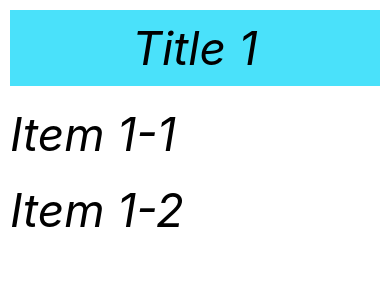
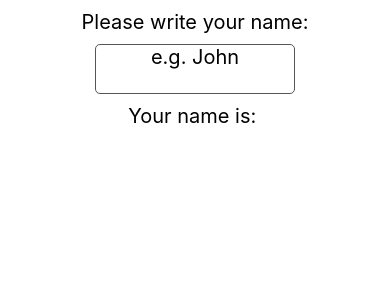
Before and after one commit to KeithRussel/react-native-practice, a React Native app: screen / in a window 390 px wide. Shown: the top 300 px of the page. Built offline with nearby package versions, Linux system fonts and the light colour scheme.

Commit message:
Text Input & Keyboard Component

```diff
--- a/App.js
+++ b/App.js
@@ -1,117 +1,43 @@
 import React, {useState} from 'react';
 // import type {Node} from 'react';
-import {FlatList, RefreshControl, ScrollView, SectionList, StyleSheet, Text, View} from 'react-native';
+import {StyleSheet, Text, TextInput, View} from 'react-native';
 
 const App = () => {
-  const [Sections, setSections] = useState([
-    {title: 'Title 1', data: ['Item 1-1', 'Item 1-2']},
-  ]);
 
-  const DATA = [
-    {
-      title: 'Title 1',
-      data: ['Item 1-1', 'Item 1-2', 'Item 1-3'],
-    },
-    {
-      title: 'Title 2',
-      data: ['Item 2-1', 'Item 2-2', 'Item 2-3'],
-    },
-    {
-      title: 'Title 3',
-      data: ['Item 3-1', 'Item 3-2', 'Item 3-3'],
-    },
-    {
-      title: 'Title 4',
-      data: ['Item 4-1', 'Item 4-2', 'Item 4-3'],
-    },
-  ];
-  const [Refreshing, setRefreshing] = useState(false);
-
-  const onRefresh = () => {
-    setRefreshing(true);
-    const adding_index = Sections.length + 1;
-    setSections([
-      ...Sections,
-      {
-        title: 'Title ' + adding_index,
-        data: ['Item ' + adding_index + '-1', 'Item ' + adding_index + '-2'],
-      },
-    ]);
-    // setItems([...items, {name: 'Item 10'}]);
-    setRefreshing(false);
-  };
+  const [name, setName] = useState('');
 
   return (
-    <SectionList
-      keyExtractor={(item, index) => index.toString()}
-      sections={Sections}
-      renderItem={({item}) => <Text style={styles.text}>{item}</Text>}
-      renderSectionHeader={({section}) => (
-        <View style={styles.item}>
-          <Text style={styles.text}>{section.title}</Text>
-        </View>
-      )}
-      refreshControl={
-        <RefreshControl
-          refreshing={Refreshing}
-          onRefresh={onRefresh}
-          colors={['#ff00ff']}
-        />
-      }
-    />
-    // <FlatList
-    //   keyExtractor={(item, index) => index.toString()}
-    //   data={items}
-    //   renderItem={({item}) => (
-    //     <View style={styles.item}>
-    //       <Text style={styles.text}>{item.name}</Text>
-    //     </View>
-    //   )}
-    //   refreshControl={
-    //     <RefreshControl
-    //       refreshing={Refreshing}
-    //       onRefresh={onRefresh}
-    //       colors={['#ff00ff']}
-    //     />
-    //   }
-    // />
-    // <ScrollView
-    //   style={styles.body}
-    //   refreshControl={
-    //     <RefreshControl
-    //       refreshing={Refreshing}
-    //       onRefresh={onRefresh}
-    //       colors={['#ff00ff']}
-    //     />
-    //   }>
-    //   {items.map(object => {
-    //     return (
-    //       <View style={styles.item} key={object.key}>
-    //         <Text style={styles.text}>{object.item}</Text>
-    //       </View>
-    //     );
-    //   })}
-    // </ScrollView>
+    <View style={styles.body}>
+      <Text style={styles.text}>Please write your name:</Text>
+      <TextInput
+        multiline
+        style={styles.input}
+        placeholder="e.g. John"
+        onChangeText={(value) => setName(value)}
+      />
+      <Text style={styles.text}>Your name is: {name}</Text>
+    </View>
   );
 };
 
 const styles = StyleSheet.create({
   body: {
     flex: 1,
-    flexDirection: 'column',
     backgroundColor: '#ffffff',
-  },
-  item: {
-    margin: 10,
-    backgroundColor: '#4ae1fa',
-    justifyContent: 'center',
     alignItems: 'center',
   },
   text: {
     color: '#000000',
-    fontSize: 46,
-    fontStyle: 'italic',
+    fontSize: 20,
     margin: 10,
+  },
+  input: {
+    width: 200,
+    borderWidth: 1,
+    borderColor: '#555',
+    borderRadius: 5,
+    textAlign: 'center',
+    fontSize: 20,
   },
 });
 
```
